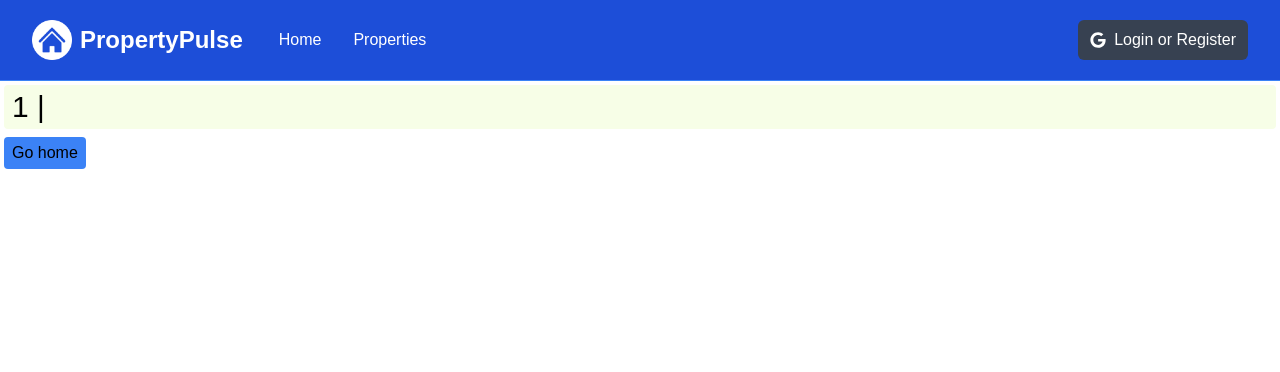
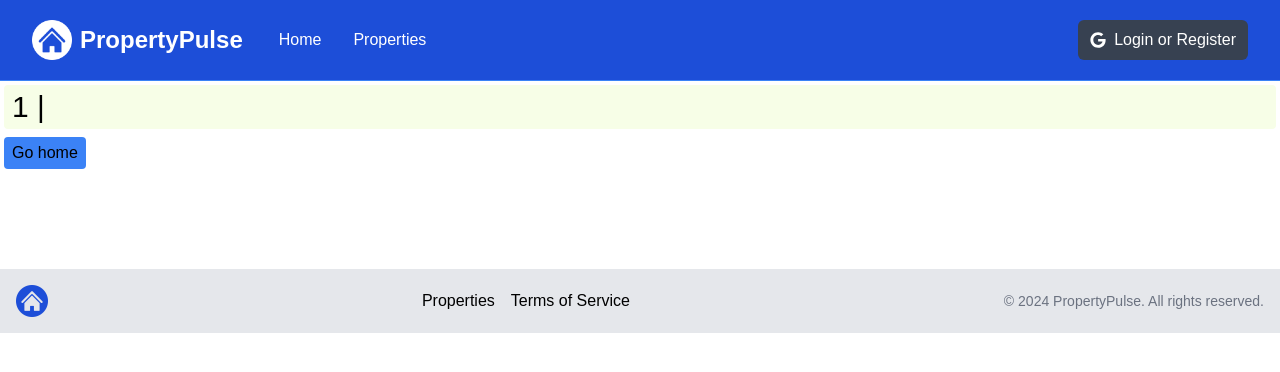
Before and after one commit to brenobele/course-property-pulse, a Next.js app: page /properties/1 in a window 1280 px wide. Shown: the top 372 px of the page. Built offline with nearby package versions, Linux system fonts and the light colour scheme.

Commit message:
Footer adicionado

```diff
--- a/app/layout.jsx
+++ b/app/layout.jsx
@@ -1,5 +1,6 @@
 import React from 'react'
 import Navbar from '@/components/Navbar'
+import Footer from '@/components/Footer'
 import '@/assets/styles/globals.css'
 
 export const metadata = {
@@ -14,6 +15,7 @@
         <body>
             <Navbar />
             <main>{children}</main>
+            <Footer />
         </body>
     </html>
   )
--- /dev/null
+++ b/components/Footer.jsx
@@ -0,0 +1,34 @@
+import Link from 'next/link'
+import Image from 'next/image'
+import logo from '@/assets/images/logo.png'
+
+const Footer = () => {
+  const currentYear = new Date().getFullYear()
+
+  return (
+    <footer className='bg-gray-200 py-4 mt-24'>
+      <div className='container mx-auto flex flex-col md:flex-row items-center justify-between px-4'>
+        <div className='mb-4 md:mb-0'>
+          <Image src={logo} alt='Logo' className='h-8 w-auto' />
+        </div>
+        <div className='flex flex-wrap justify-center md:justify-start mb-4 md:mb-0'>
+          <ul className='flex space-x-4'>
+            <li>
+              <Link href='/properties'>Properties</Link>
+            </li>
+            <li>
+              <Link href='/'>Terms of Service</Link>
+            </li>
+          </ul>
+        </div>
+        <div>
+          <p className='text-sm text-gray-500 mt-2 md:mt-0'>
+            &copy; {currentYear} PropertyPulse. All rights reserved.
+          </p>
+        </div>
+      </div>
+    </footer>
+  )
+}
+
+export default Footer
```
